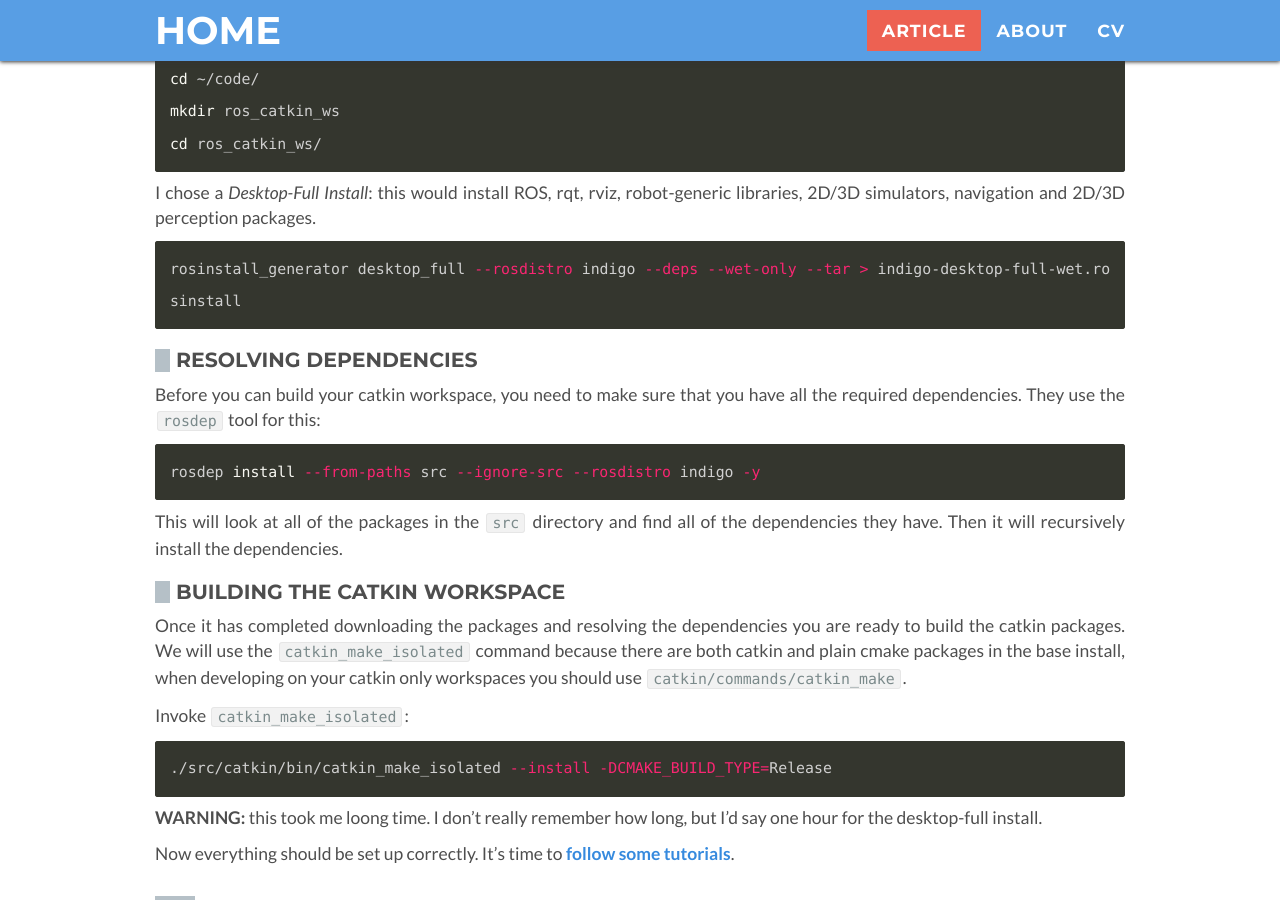
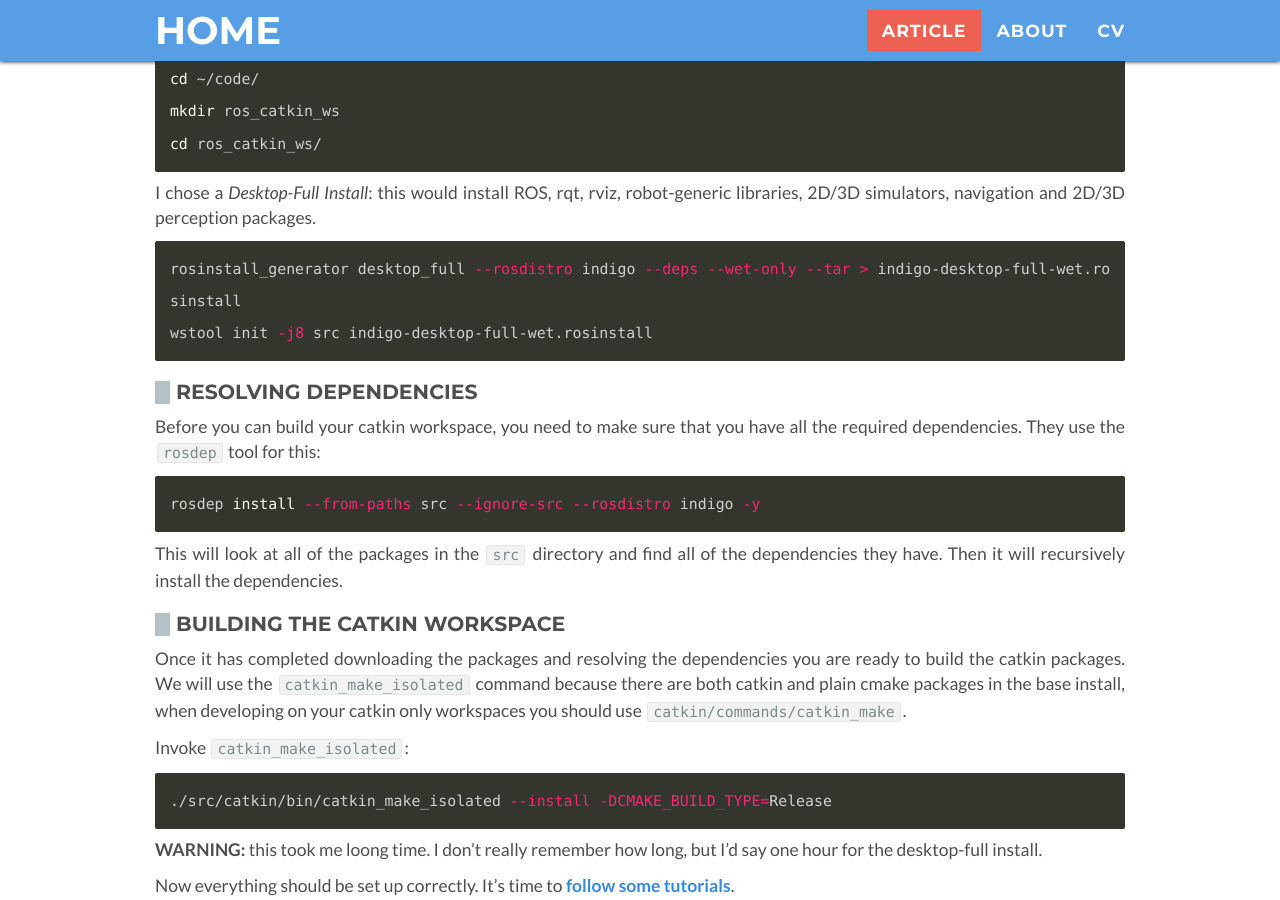
Before and after one commit to alecive/alecive.github.io, a Jekyll site: the page built from _posts/2015-11-12-ROS-naive-installation.md, in a window 1280 px wide and 900 px high, scrolled down 2559 px. Built offline with Jekyll 4.4.1, drawn with Linux system fonts in a browser that asks for light colours; some web fonts are replaced.

Commit message:
Fix to the ros installation step

```diff
--- a/_posts/2015-11-12-ROS-naive-installation.md
+++ b/_posts/2015-11-12-ROS-naive-installation.md
@@ -73,6 +73,7 @@ I chose a _Desktop-Full Install_: this would install ROS, rqt, rviz, robot-gener
 
 ~~~bash
 rosinstall_generator desktop_full --rosdistro indigo --deps --wet-only --tar > indigo-desktop-full-wet.rosinstall
+wstool init -j8 src indigo-desktop-full-wet.rosinstall
 ~~~
 
 ### Resolving dependencies
```
